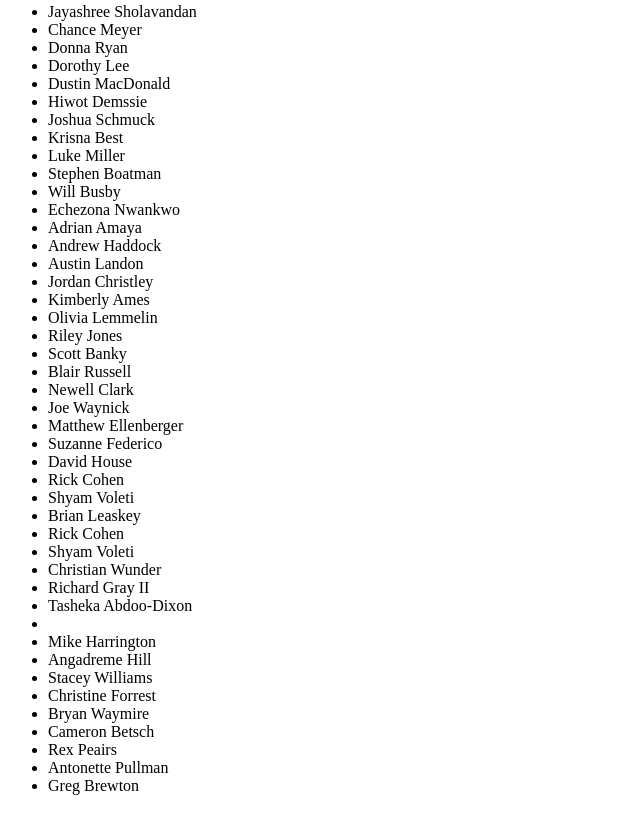
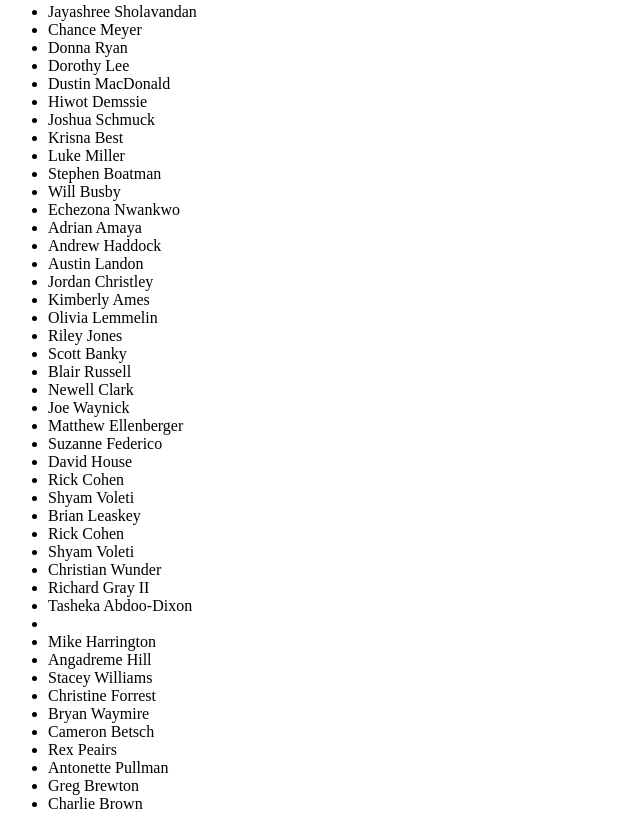
Before and after one commit to jacarmouche08/cfs-studentproject, a plain HTML site: page students.html in a window 1280 px wide. Shown: the part 774-1603 px from the top of the page, without its empty margins (0-640 px from the left). Drawn offline with Linux system fonts and the light colour scheme.

Commit message:
stephenB

```diff
--- a/students.html
+++ b/students.html
@@ -89,6 +89,7 @@
         <li>Rex Peairs</li>
 	<li>Antonette Pullman</li>
   <li>Greg Brewton</li>
+        <li>Charlie Brown</li>
     </ul>
 </body>
 </html>
```
